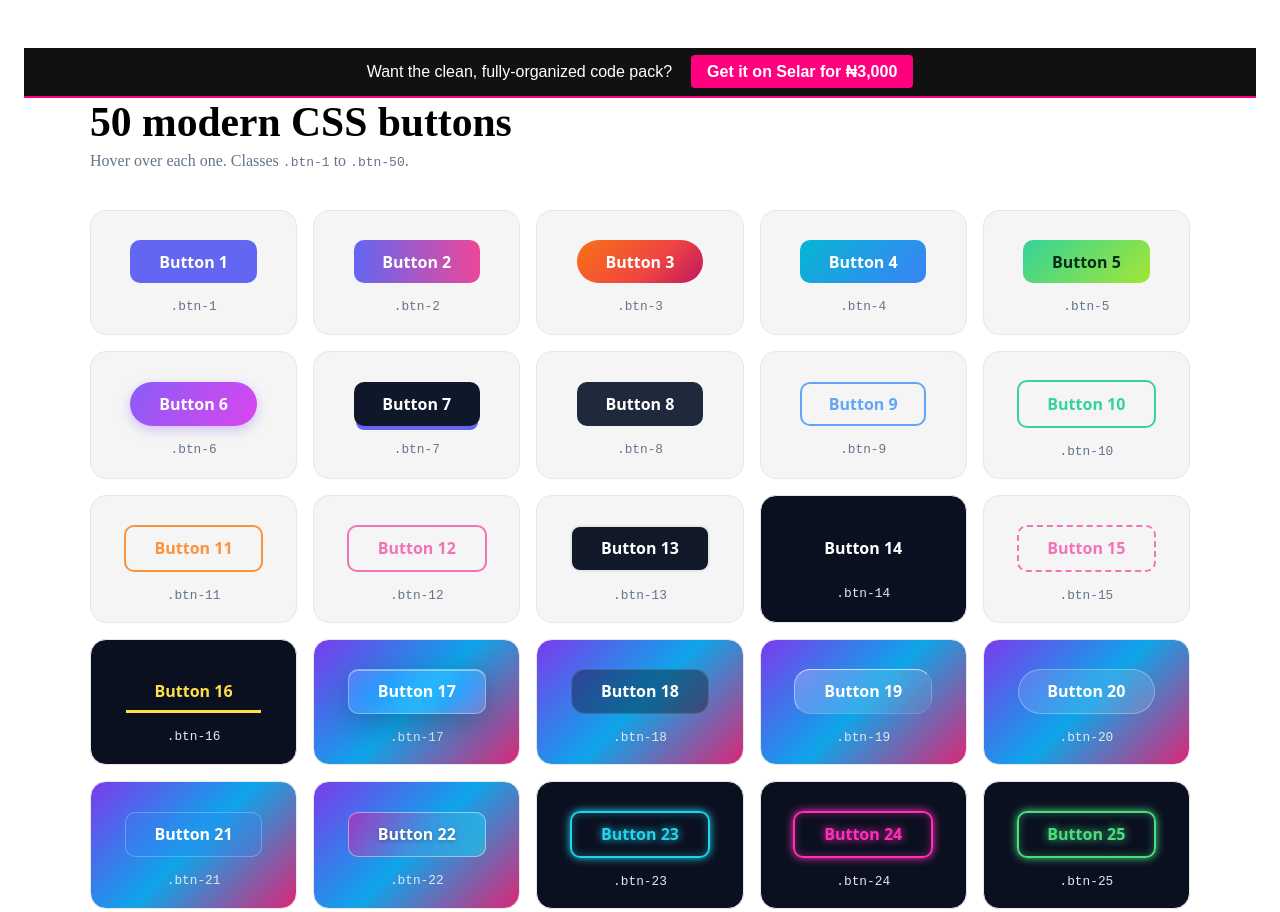
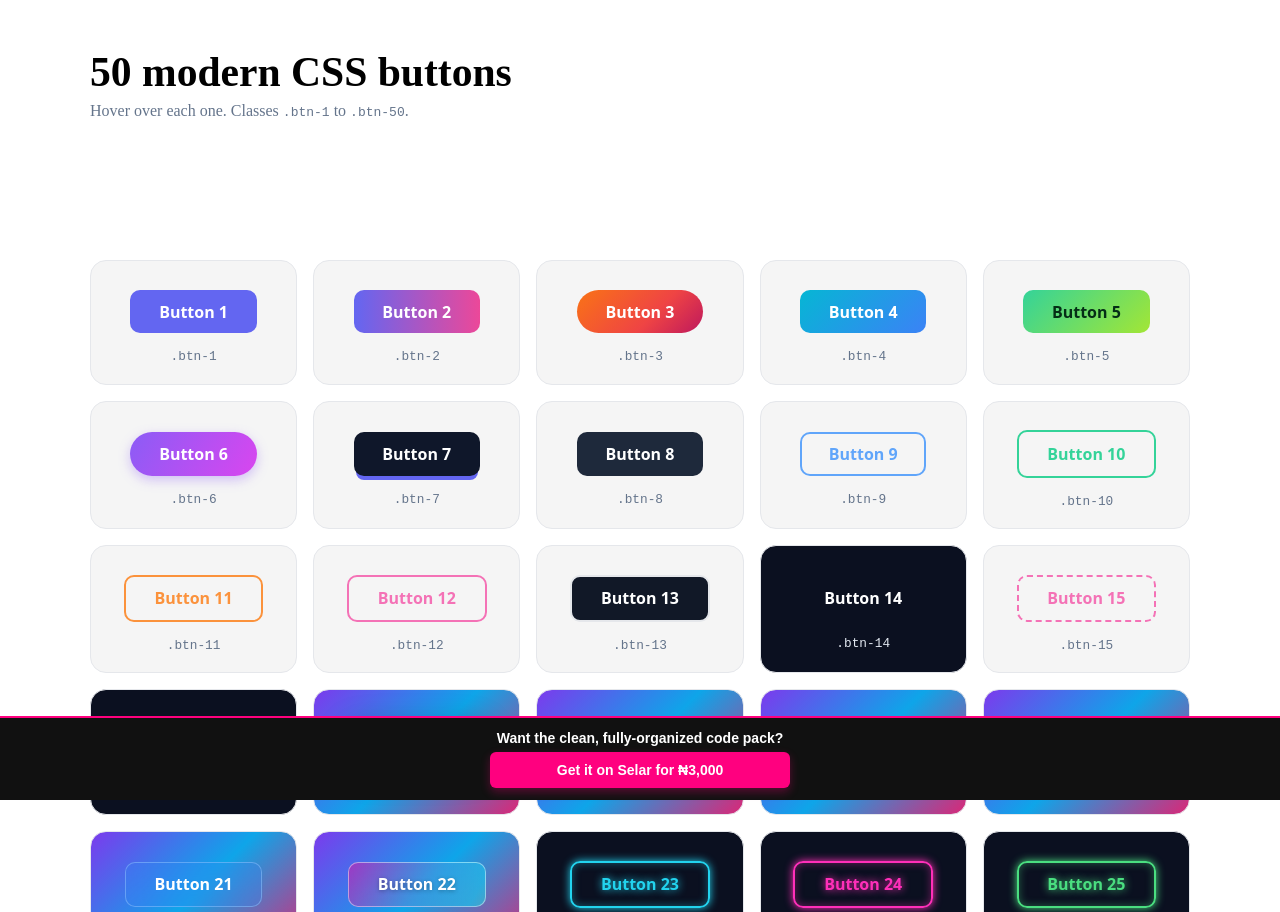
Before and after one commit to infernoxi-dev/50-css-btns, a plain HTML site: page index.html in a window 1280 px wide. Shown: the top 912 px of the page. Drawn offline with Linux system fonts and the light colour scheme.

Commit message:
Update index.html

```diff
--- a/index.html
+++ b/index.html
@@ -40,15 +40,19 @@
 </head>
 
 <body>
-  <div style="background: #111; padding: 15px; text-align: center; border-bottom: 2px solid #ff007f;">
-    <span style="color: #fff; font-family: sans-serif; margin-right: 15px;">Want the clean, fully-organized code pack?</span>
-    <a href="https://selar.co" style="background: #ff007f; color: #fff; padding: 8px 16px; text-decoration: none; border-radius: 4px; font-weight: bold; font-family: sans-serif;">Get it on Selar for ₦3,000</a>
-  </div>
+
 
 <header>
   <h1>50 modern CSS buttons</h1>
   <p>Hover over each one. Classes <code>.btn-1</code> to <code>.btn-50</code>.</p>
 </header>
+  <div style="position: fixed; bottom: 0; left: 0; width: 100%; background: #111; padding: 12px 10px; text-align: center; border-top: 2px solid #ff007f; box-sizing: border-box; z-index: 9999; display: flex; flex-direction: column; align-items: center; gap: 6px;">
+    <span style="color: #fff; font-family: sans-serif; font-size: 14px; font-weight: bold;">Want the clean, fully-organized code pack?</span>
+    <a href="https://selar.co" style="background: #ff007f; color: #fff; padding: 10px 20px; text-decoration: none; border-radius: 6px; font-weight: bold; font-family: sans-serif; font-size: 14px; width: 90%; max-width: 300px; box-shadow: 0 4px 10px rgba(255, 0, 127, 0.3);">Get it on Selar for ₦3,000</a>
+  </div>
+<!-- Add this empty space container at the end of your button list container so the sticky banner doesn't cover button #50 -->
+  <div style="height: 100px;"></div>
+
 
 <main class="grid">
   <div class="cell"><button class="btn-1">Button 1</button><code>.btn-1</code></div>
```
